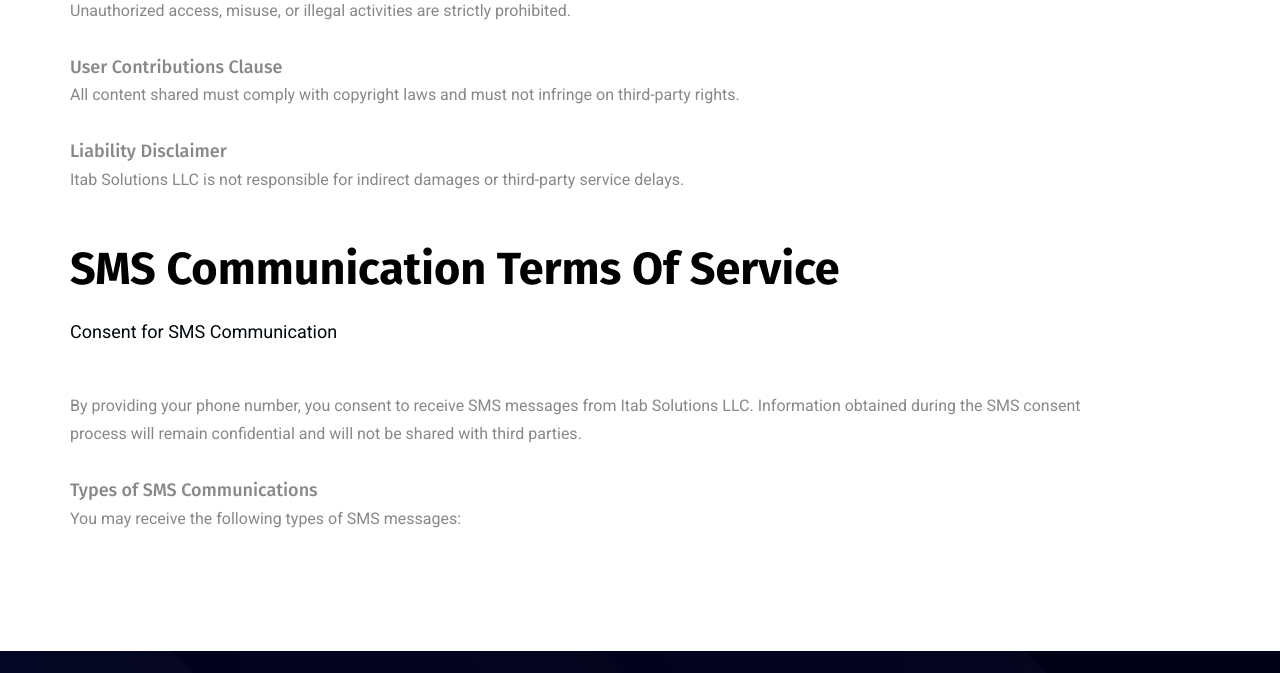
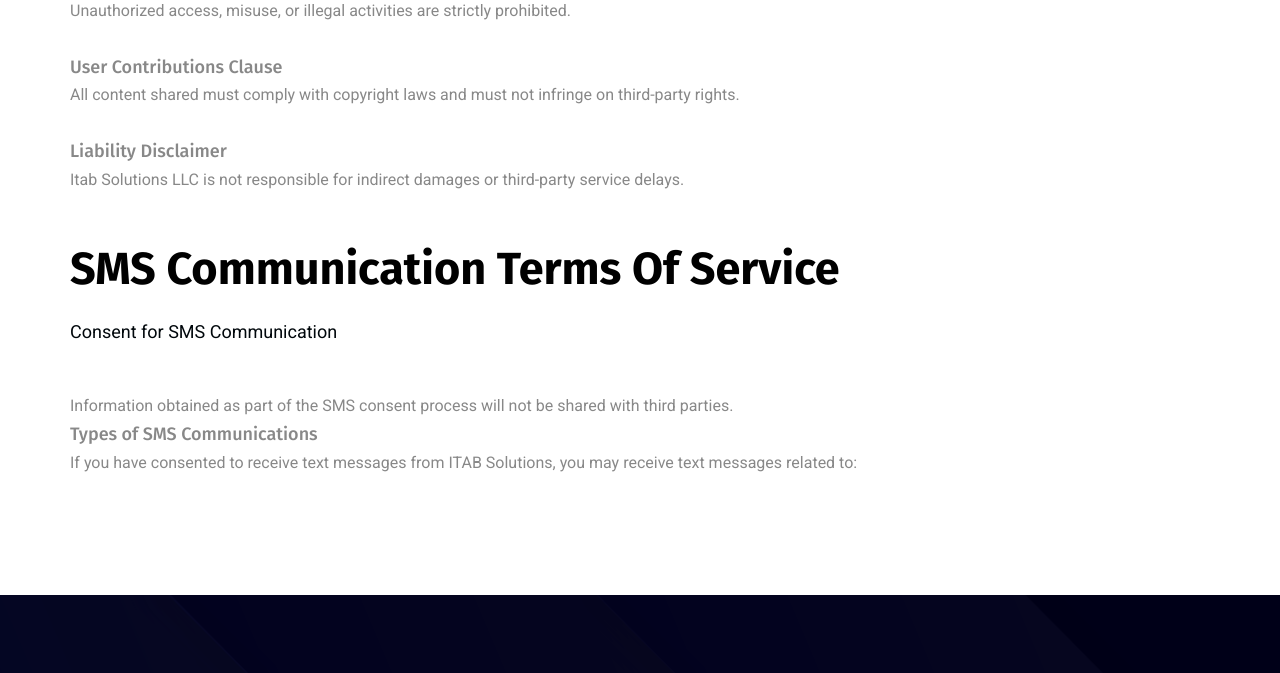
Before and after one commit to Syed2024-1/IT-Firm, a plain HTML site: page terms-and-condition.html in a window 1280 px wide. Shown: the part 1034-1707 px from the top of the page. Drawn offline with Linux system fonts and the light colour scheme.

Commit message:
Update terms-and-condition.html

```diff
--- a/terms-and-condition.html
+++ b/terms-and-condition.html
@@ -261,11 +261,10 @@
 							</div>
 
 							<div class="text">
-								By providing your phone number, you consent to receive SMS messages from Itab Solutions LLC. Information obtained during the SMS consent process will remain confidential and will not be shared with third parties.
-                                                                 <br>
+								Information obtained as part of the SMS consent process will not be shared with third parties.
 								<br>
 								<h6>Types of SMS Communications</h6>
-								You may receive the following types of SMS messages:
+								If you have consented to receive text messages from ITAB Solutions, you may receive text messages related to:
 								<br>
 								<br>
 							</div>
```
